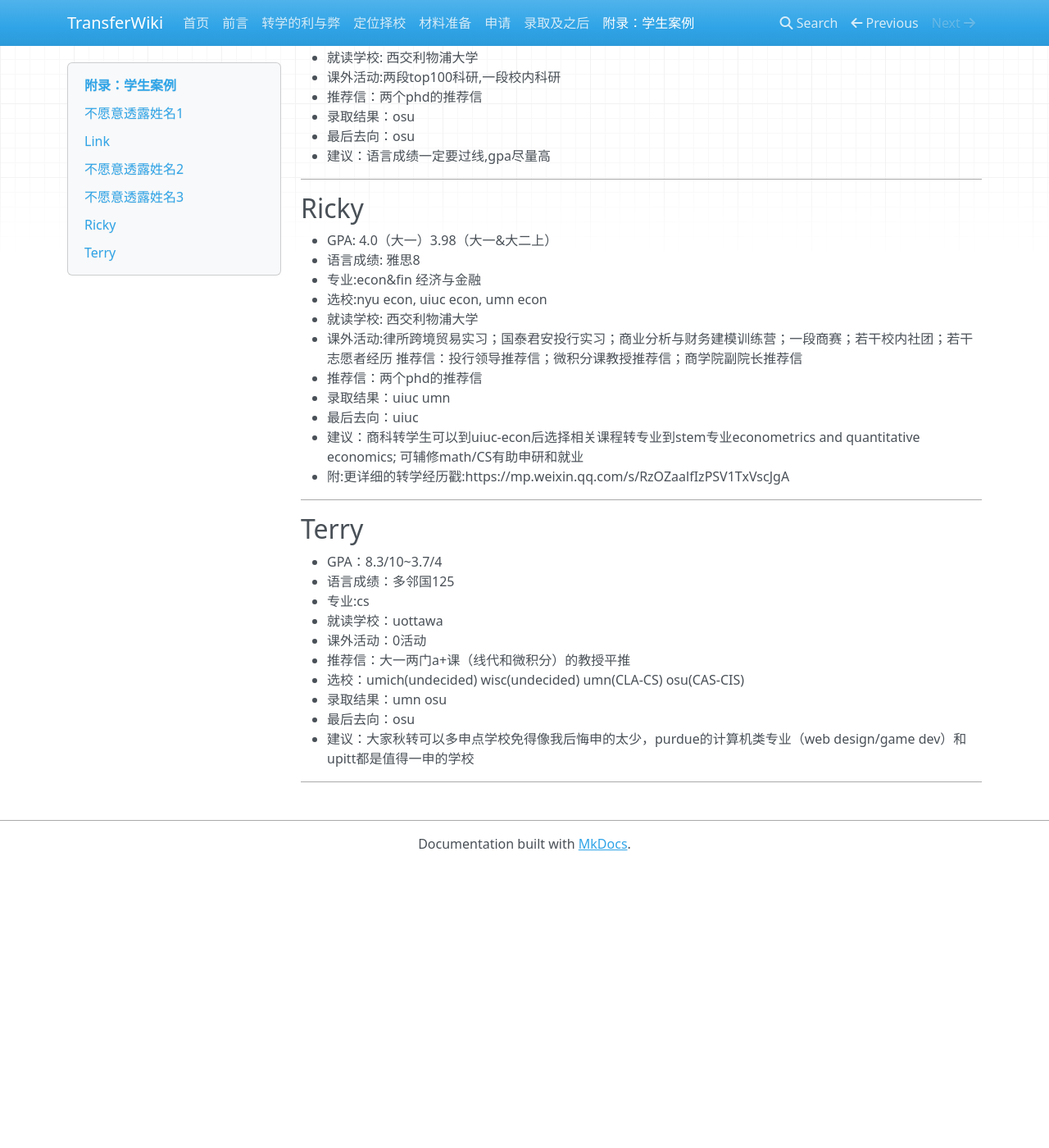
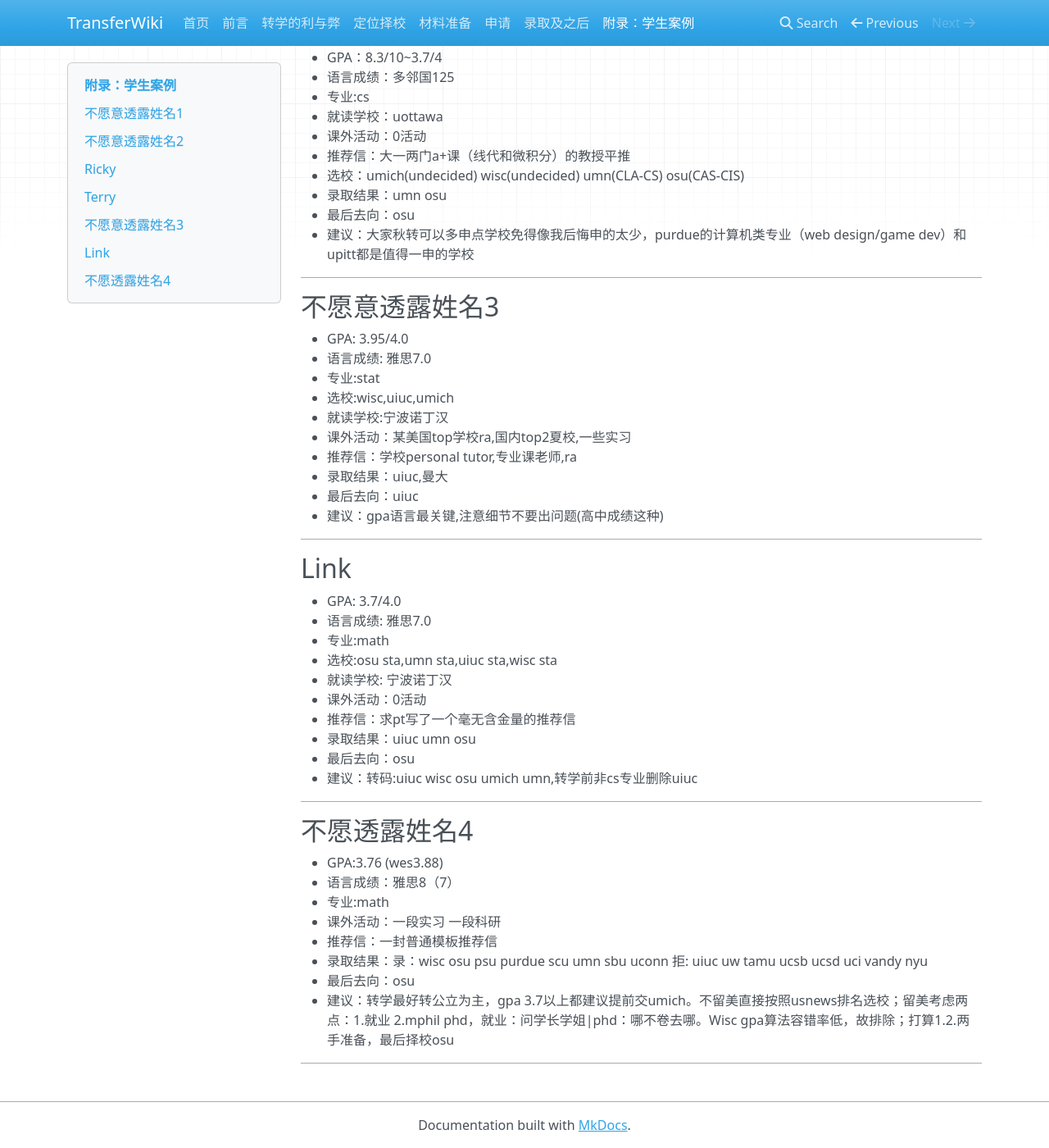
Before and after one commit to SihanXU/TransferWiki, an MkDocs documentation site: the page built from docs/bgs.md, in a window 1280 px wide and 1400 px high, scrolled down 1178 px. Shown: the whole window at 82% size. Built offline with MkDocs 1.6.1, drawn with Linux system fonts in a browser that asks for light colours; nearby versions of some CDN libraries; before the commit the page ends 2235 px from its top, so only the background shows below that; some of the changed text lies outside the part shown.

Commit message:
Update bgs.md

```diff
--- a/docs/bgs.md
+++ b/docs/bgs.md
@@ -45,7 +16,7 @@
 - 建议：1.尽早申请 2.这两年不要申请uiuc的cs+
 
 ***
-## 不愿意透露姓名3
+## 不愿意透露姓名2
 
 - GPA: 3.63/4.0
 - 语言成绩: 多邻国110
@@ -73,11 +44,13 @@
 - 录取结果：uiuc umn
 - 最后去向：uiuc
 - 建议：商科转学生可以到uiuc-econ后选择相关课程转专业到stem专业econometrics and quantitative economics; 可辅修math/CS有助申研和就业
-- 附:更详细的转学经历戳:https://mp.weixin.qq.com/s/RzOZaalfIzPSV1TxVscJgA
+- 附:更详细的转学经历戳:https://mp.weixin.qq.com/s/RzOZaalfIzPSV1TxVscJgA  (part1)
+- 以及:https://mp.weixin.qq.com/s/oCb_urW7uxJXfQ6jd_vRjw   (part2)
 
 ***
 
 ## Terry
+
 - GPA：8.3/10~3.7/4
 - 语言成绩：多邻国125
 - 专业:cs
@@ -90,3 +63,46 @@
 - 建议：大家秋转可以多申点学校免得像我后悔申的太少，purdue的计算机类专业（web design/game dev）和upitt都是值得一申的学校
 
 ***
+
+
+## 不愿意透露姓名3
+
+- GPA: 3.95/4.0
+- 语言成绩: 雅思7.0
+- 专业:stat
+- 选校:wisc,uiuc,umich
+- 就读学校:宁波诺丁汉
+- 课外活动：某美国top学校ra,国内top2夏校,一些实习
+- 推荐信：学校personal tutor,专业课老师,ra
+- 录取结果：uiuc,曼大
+- 最后去向：uiuc
+- 建议：gpa语言最关键,注意细节不要出问题(高中成绩这种)
+
+***
+
+## Link
+
+- GPA: 3.7/4.0
+- 语言成绩: 雅思7.0
+- 专业:math
+- 选校:osu sta,umn sta,uiuc sta,wisc sta
+- 就读学校: 宁波诺丁汉
+- 课外活动：0活动
+- 推荐信：求pt写了一个毫无含金量的推荐信
+- 录取结果：uiuc umn osu
+- 最后去向：osu
+- 建议：转码:uiuc wisc osu umich umn,转学前非cs专业删除uiuc
+
+***
+
+## 不愿透露姓名4
+
+- GPA:3.76 (wes3.88)
+- 语言成绩：雅思8（7）
+- 专业:math
+- 课外活动：一段实习 一段科研
+- 推荐信：一封普通模板推荐信
+- 录取结果：录：wisc osu psu purdue scu umn sbu uconn 拒: uiuc uw tamu ucsb ucsd uci vandy nyu
+- 最后去向：osu
+- 建议：转学最好转公立为主，gpa 3.7以上都建议提前交umich。不留美直接按照usnews排名选校；留美考虑两点：1.就业 2.mphil phd，就业：问学长学姐|phd：哪不卷去哪。Wisc gpa算法容错率低，故排除；打算1.2.两手准备，最后择校osu
+***
```
Also changed, not shown: other parts of docs/bgs.md (+1 -30 lines).
